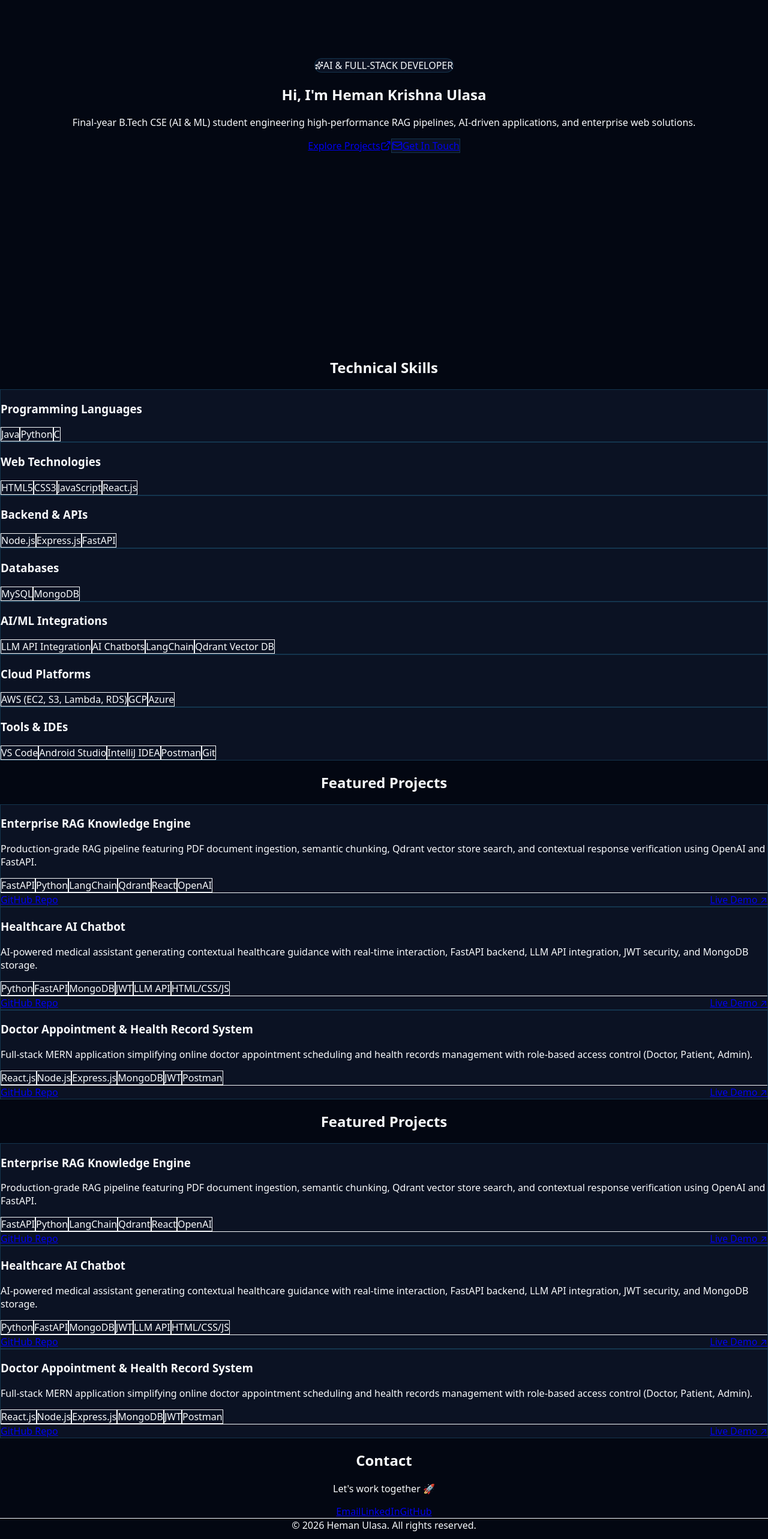
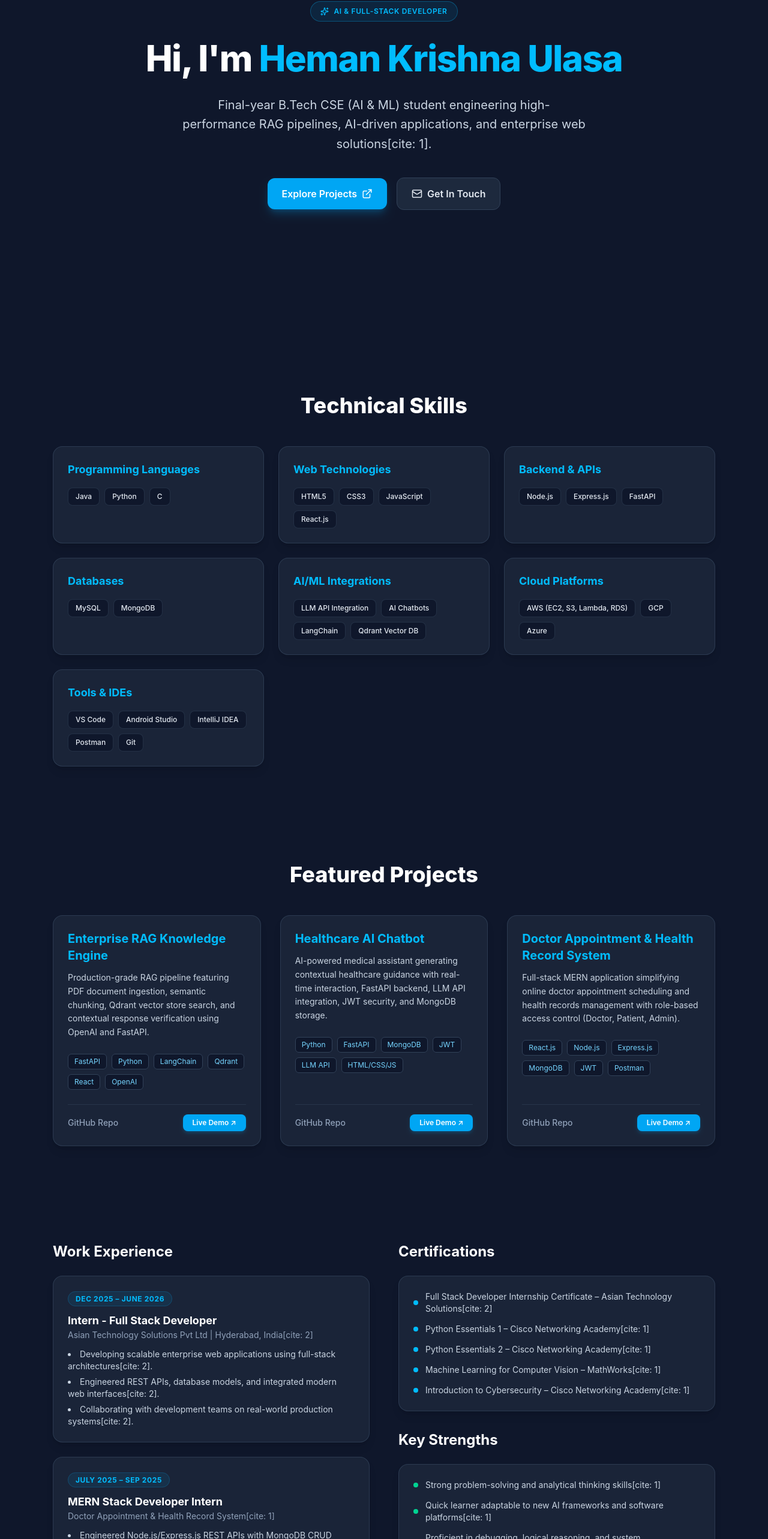
Before and after one commit to hemanulasa884-creator/heman-portfolio, a React (Vite) app: page / in a window 1280 px wide. Shown: the part 224-2790 px from the top of the page at 60% size. Built offline with nearby package versions, Linux system fonts and the light colour scheme.

Commit message:
Fix Tailwind CSS layout compilation

```diff
--- a/src/components/About.jsx
+++ b/src/components/About.jsx
@@ -1,66 +1,83 @@
 import React from 'react';
 import { motion } from 'framer-motion';
 
-const projects = [
-  {
-    title: "Enterprise RAG Knowledge Engine",
-    desc: "Production-grade RAG pipeline featuring PDF document ingestion, semantic chunking, Qdrant vector store search, and contextual response verification using OpenAI and FastAPI.",
-    github: "https://github.com/hemanulasa884-creator/heman-portfolio/tree/main/enterprise-rag-engine",
-    demo: "http://localhost:5174",
-    tags: ["FastAPI", "Python", "LangChain", "Qdrant", "React", "OpenAI"]
-  },
-  {
-    title: "Healthcare AI Chatbot",
-    desc: "AI-powered medical assistant generating contextual healthcare guidance with real-time interaction, FastAPI backend, LLM API integration, JWT security, and MongoDB storage.",
-    github: "https://github.com/hemanulasa884-creator/heman-portfolio",
-    demo: "#",
-    tags: ["Python", "FastAPI", "MongoDB", "JWT", "LLM API", "HTML/CSS/JS"]
-  },
-  {
-    title: "Doctor Appointment & Health Record System",
-    desc: "Full-stack MERN application simplifying online doctor appointment scheduling and health records management with role-based access control (Doctor, Patient, Admin).",
-    github: "https://github.com/hemanulasa884-creator/heman-portfolio",
-    demo: "#",
-    tags: ["React.js", "Node.js", "Express.js", "MongoDB", "JWT", "Postman"]
-  }
-];
+export default function About() {
+  return (
+    <section id="about" className="py-20 px-6 max-w-6xl mx-auto">
+      <div className="grid lg:grid-cols-2 gap-12">
+        <motion.div initial={{ opacity: 0, x: -20 }} whileInView={{ opacity: 1, x: 0 }} viewport={{ once: true }}>
+          <h2 className="text-2xl font-bold text-white mb-6">Work Experience</h2>
 
-export default function Projects() {
-  return (
-    <section id="projects" className="py-20 px-6 max-w-6xl mx-auto">
-      <h2 className="text-3xl font-extrabold text-white mb-10 text-center">Featured Projects</h2>
-      <div className="grid md:grid-cols-2 lg:grid-cols-3 gap-8">
-        {projects.map((p, index) => (
-          <motion.div
-            key={index}
-            initial={{ opacity: 0, y: 20 }}
-            whileInView={{ opacity: 1, y: 0 }}
-            viewport={{ once: true }}
-            transition={{ duration: 0.4, delay: index * 0.1 }}
-            className="glass-card p-6 rounded-2xl flex flex-col justify-between"
-          >
+          <div className="bg-slate-800/80 border border-slate-700/80 p-6 rounded-2xl mb-6 shadow-lg">
+            <span className="text-xs text-sky-400 font-bold uppercase tracking-wider bg-sky-500/10 px-3 py-1 rounded-full border border-sky-500/20">Dec 2025 – June 2026</span>
+            <h3 className="text-lg font-bold text-white mt-3">Intern - Full Stack Developer</h3>
+            <p className="text-slate-400 text-sm mb-3">Asian Technology Solutions Pvt Ltd | Hyderabad, India[cite: 2]</p>
+            <ul className="list-disc list-inside text-slate-300 text-sm space-y-1.5 font-normal">
+              <li>Developing scalable enterprise web applications using full-stack architectures[cite: 2].</li>
+              <li>Engineered REST APIs, database models, and integrated modern web interfaces[cite: 2].</li>
+              <li>Collaborating with development teams on real-world production systems[cite: 2].</li>
+            </ul>
+          </div>
+
+          <div className="bg-slate-800/80 border border-slate-700/80 p-6 rounded-2xl mb-8 shadow-lg">
+            <span className="text-xs text-sky-400 font-bold uppercase tracking-wider bg-sky-500/10 px-3 py-1 rounded-full border border-sky-500/20">July 2025 – Sep 2025</span>
+            <h3 className="text-lg font-bold text-white mt-3">MERN Stack Developer Intern</h3>
+            <p className="text-slate-400 text-sm mb-3">Doctor Appointment & Health Record System[cite: 1]</p>
+            <ul className="list-disc list-inside text-slate-300 text-sm space-y-1.5 font-normal">
+              <li>Engineered Node.js/Express.js REST APIs with MongoDB CRUD operations[cite: 1].</li>
+              <li>Implemented JWT authentication and role-based access control[cite: 1].</li>
+            </ul>
+          </div>
+
+          <h2 className="text-2xl font-bold text-white mb-6">Education</h2>
+          <div className="bg-slate-800/80 border border-slate-700/80 p-6 rounded-2xl space-y-4 shadow-lg">
             <div>
-              <h3 className="text-xl font-bold text-sky-400 mb-3">{p.title}</h3>
-              <p className="text-slate-300 text-sm mb-6 leading-relaxed">{p.desc}</p>
-              <div className="flex flex-wrap gap-2 mb-6">
-                {p.tags.map((tag, tIdx) => (
-                  <span key={tIdx} className="bg-slate-900 text-sky-300 text-xs px-2.5 py-1 rounded-md border border-slate-800">
-                    {tag}
-                  </span>
-                ))}
+              <h3 className="text-white font-bold">B.Tech - Computer Science & Engineering (AI & ML)</h3>
+              <p className="text-slate-400 text-sm">Mohan Babu University, Tirupati | CGPA: 8.06[cite: 1]</p>
+            </div>
+            <div className="border-t border-slate-700/60 pt-3">
+              <h3 className="text-white font-bold">Class XII (Intermediate)</h3>
+              <p className="text-slate-400 text-sm">Sree Bharathi Junior College | 61.9%[cite: 1]</p>
+            </div>
+            <div className="border-t border-slate-700/60 pt-3">
+              <h3 className="text-white font-bold">Class X (SSC)</h3>
+              <p className="text-slate-400 text-sm">Sree Bharathi School | 99%[cite: 1]</p>
+            </div>
+          </div>
+        </motion.div>
+
+        <motion.div initial={{ opacity: 0, x: 20 }} whileInView={{ opacity: 1, x: 0 }} viewport={{ once: true }}>
+          <h2 className="text-2xl font-bold text-white mb-6">Certifications</h2>
+          <div className="bg-slate-800/80 border border-slate-700/80 p-6 rounded-2xl mb-8 space-y-3.5 shadow-lg">
+            {[
+              "Full Stack Developer Internship Certificate – Asian Technology Solutions[cite: 2]",
+              "Python Essentials 1 – Cisco Networking Academy[cite: 1]",
+              "Python Essentials 2 – Cisco Networking Academy[cite: 1]",
+              "Machine Learning for Computer Vision – MathWorks[cite: 1]",
+              "Introduction to Cybersecurity – Cisco Networking Academy[cite: 1]"
+            ].map((cert, idx) => (
+              <div key={idx} className="flex items-center gap-3 text-slate-300 text-sm font-normal">
+                <span className="w-2 h-2 rounded-full bg-sky-400 shrink-0" />
+                <span>{cert}</span>
               </div>
-            </div>
+            ))}
+          </div>
 
-            <div className="flex gap-4 items-center pt-4 border-t border-slate-800">
-              <a href={p.github} target="_blank" rel="noreferrer" className="text-slate-400 hover:text-white text-sm underline">
-                GitHub Repo
-              </a>
-              <a href={p.demo} target="_blank" rel="noreferrer" className="ml-auto bg-sky-500 hover:bg-sky-600 text-white font-semibold px-4 py-1.5 rounded-lg text-xs transition">
-                Live Demo ↗
-              </a>
-            </div>
-          </motion.div>
-        ))}
+          <h2 className="text-2xl font-bold text-white mb-6">Key Strengths</h2>
+          <div className="bg-slate-800/80 border border-slate-700/80 p-6 rounded-2xl space-y-3.5 shadow-lg">
+            {[
+              "Strong problem-solving and analytical thinking skills[cite: 1]",
+              "Quick learner adaptable to new AI frameworks and software platforms[cite: 1]",
+              "Proficient in debugging, logical reasoning, and system architecture[cite: 1]",
+              "Proven ability to work independently and collaboratively[cite: 1]"
+            ].map((str, idx) => (
+              <div key={idx} className="flex items-center gap-3 text-slate-300 text-sm font-normal">
+                <span className="w-2 h-2 rounded-full bg-emerald-400 shrink-0" />
+                <span>{str}</span>
+              </div>
+            ))}
+          </div>
+        </motion.div>
       </div>
     </section>
   );
--- a/src/components/Hero.jsx
+++ b/src/components/Hero.jsx
@@ -4,29 +4,36 @@ import { Mail, ExternalLink, Sparkles } from 'lucide-react';
 
 export default function Hero() {
   return (
-    <section className="min-h-screen flex flex-col justify-center items-center px-6 py-12 max-w-6xl mx-auto text-center">
+    <section className="min-h-screen flex flex-col justify-center items-center px-6 py-20 max-w-5xl mx-auto text-center">
       <motion.div
-        initial={{ opacity: 0, y: 20 }}
+        initial={{ opacity: 0, y: 30 }}
         animate={{ opacity: 1, y: 0 }}
         transition={{ duration: 0.6 }}
+        className="flex flex-col items-center"
       >
-        <span className="inline-flex items-center gap-2 px-4 py-2 rounded-full glass-card text-sky-400 text-xs font-semibold tracking-wider uppercase mb-6">
+        <div className="inline-flex items-center gap-2 px-4 py-2 rounded-full bg-sky-500/10 border border-sky-400/30 text-sky-400 text-xs font-semibold tracking-wider uppercase mb-6">
           <Sparkles size={14} /> AI & Full-Stack Developer
-        </span>
+        </div>
 
-        <h1 className="text-4xl md:text-6xl font-extrabold text-white tracking-tight mb-6">
+        <h1 className="text-4xl md:text-6xl font-extrabold text-white tracking-tight mb-6 leading-tight">
           Hi, I'm <span className="text-sky-400">Heman Krishna Ulasa</span>
         </h1>
 
-        <p className="text-slate-300 text-base md:text-lg max-w-2xl mx-auto mb-8 leading-relaxed">
-          Final-year B.Tech CSE (AI & ML) student engineering high-performance RAG pipelines, AI-driven applications, and enterprise web solutions.
+        <p className="text-slate-300 text-base md:text-xl max-w-2xl mx-auto mb-10 leading-relaxed font-normal">
+          Final-year B.Tech CSE (AI & ML) student engineering high-performance RAG pipelines, AI-driven applications, and enterprise web solutions[cite: 1].
         </p>
 
         <div className="flex flex-wrap gap-4 justify-center items-center">
-          <a href="#projects" className="bg-sky-500 hover:bg-sky-600 text-white font-semibold px-6 py-3 rounded-xl transition flex items-center gap-2 shadow-lg shadow-sky-500/20">
+          <a
+            href="#projects"
+            className="bg-sky-500 hover:bg-sky-400 text-white font-semibold px-6 py-3.5 rounded-xl transition-all shadow-lg shadow-sky-500/25 flex items-center gap-2"
+          >
             Explore Projects <ExternalLink size={18} />
           </a>
-          <a href="mailto:hemanulasa884@gmail.com" className="glass-card text-slate-200 font-semibold px-6 py-3 rounded-xl transition flex items-center gap-2">
+          <a
+            href="mailto:hemanulasa884@gmail.com"
+            className="bg-slate-800 hover:bg-slate-700 text-slate-200 font-semibold px-6 py-3.5 rounded-xl transition-all border border-slate-700 flex items-center gap-2"
+          >
             <Mail size={18} /> Get In Touch
           </a>
         </div>
--- a/src/components/Projects.jsx
+++ b/src/components/Projects.jsx
@@ -28,7 +28,7 @@ const projects = [
 export default function Projects() {
   return (
     <section id="projects" className="py-20 px-6 max-w-6xl mx-auto">
-      <h2 className="text-3xl font-extrabold text-white mb-10 text-center">Featured Projects</h2>
+      <h2 className="text-3xl md:text-4xl font-extrabold text-white mb-12 text-center">Featured Projects</h2>
       <div className="grid md:grid-cols-2 lg:grid-cols-3 gap-8">
         {projects.map((p, index) => (
           <motion.div
@@ -37,25 +37,25 @@ export default function Projects() {
             whileInView={{ opacity: 1, y: 0 }}
             viewport={{ once: true }}
             transition={{ duration: 0.4, delay: index * 0.1 }}
-            className="glass-card p-6 rounded-2xl flex flex-col justify-between"
+            className="bg-slate-800/80 border border-slate-700/80 p-6 rounded-2xl flex flex-col justify-between shadow-lg"
           >
             <div>
               <h3 className="text-xl font-bold text-sky-400 mb-3">{p.title}</h3>
-              <p className="text-slate-300 text-sm mb-6 leading-relaxed">{p.desc}</p>
+              <p className="text-slate-300 text-sm mb-6 leading-relaxed font-normal">{p.desc}</p>
               <div className="flex flex-wrap gap-2 mb-6">
                 {p.tags.map((tag, tIdx) => (
-                  <span key={tIdx} className="bg-slate-900 text-sky-300 text-xs px-2.5 py-1 rounded-md border border-slate-800">
+                  <span key={tIdx} className="bg-slate-900 text-sky-300 text-xs px-2.5 py-1 rounded-md border border-slate-700">
                     {tag}
                   </span>
                 ))}
               </div>
             </div>
 
-            <div className="flex gap-4 items-center pt-4 border-t border-slate-800">
-              <a href={p.github} target="_blank" rel="noreferrer" className="text-slate-400 hover:text-white text-sm underline">
+            <div className="flex gap-4 items-center pt-4 border-t border-slate-700/60">
+              <a href={p.github} target="_blank" rel="noreferrer" className="text-slate-400 hover:text-white text-sm font-medium">
                 GitHub Repo
               </a>
-              <a href={p.demo} target="_blank" rel="noreferrer" className="ml-auto bg-sky-500 hover:bg-sky-600 text-white font-semibold px-4 py-1.5 rounded-lg text-xs transition">
+              <a href={p.demo} target="_blank" rel="noreferrer" className="ml-auto bg-sky-500 hover:bg-sky-400 text-white font-semibold px-4 py-1.5 rounded-lg text-xs transition shadow-md shadow-sky-500/20">
                 Live Demo ↗
               </a>
             </div>
--- a/src/components/Skills.jsx
+++ b/src/components/Skills.jsx
@@ -14,7 +14,7 @@ const skillCategories = [
 export default function Skills() {
   return (
     <section id="skills" className="py-20 px-6 max-w-6xl mx-auto">
-      <h2 className="text-3xl font-extrabold text-white mb-10 text-center">Technical Skills</h2>
+      <h2 className="text-3xl md:text-4xl font-extrabold text-white mb-12 text-center">Technical Skills</h2>
       <div className="grid md:grid-cols-2 lg:grid-cols-3 gap-6">
         {skillCategories.map((cat, idx) => (
           <motion.div
@@ -23,12 +23,12 @@ export default function Skills() {
             whileInView={{ opacity: 1, y: 0 }}
             viewport={{ once: true }}
             transition={{ duration: 0.4, delay: idx * 0.05 }}
-            className="glass-card p-6 rounded-2xl"
+            className="bg-slate-800/80 border border-slate-700/80 p-6 rounded-2xl shadow-lg"
           >
             <h3 className="text-sky-400 font-bold text-lg mb-4">{cat.name}</h3>
             <div className="flex flex-wrap gap-2">
               {cat.skills.map((s, sIdx) => (
-                <span key={sIdx} className="bg-slate-900 text-slate-300 text-xs px-3 py-1.5 rounded-lg border border-slate-800">
+                <span key={sIdx} className="bg-slate-900 text-slate-200 text-xs font-medium px-3 py-1.5 rounded-lg border border-slate-700/60">
                   {s}
                 </span>
               ))}
--- a/src/index.css
+++ b/src/index.css
@@ -1,22 +1,13 @@
-@tailwind base;
-@tailwind components;
-@tailwind utilities;
+@import "tailwindcss";
+
+* {
+  box-sizing: border-box;
+}
 
 body {
-  background-color: #030712;
-  color: #f8fafc;
-  font-family: system-ui, -apple-system, sans-serif;
   margin: 0;
   padding: 0;
+  background-color: #0b0f19;
+  color: #f1f5f9;
+  font-family: -apple-system, BlinkMacSystemFont, "Segoe UI", Roboto, Helvetica, Arial, sans-serif;
 }
-
-.glass-card {
-  background: rgba(15, 23, 42, 0.75);
-  backdrop-filter: blur(12px);
-  border: 1px solid rgba(56, 189, 248, 0.2);
-}
-
-.glass-card:hover {
-  border-color: rgba(56, 189, 248, 0.5);
-  box-shadow: 0 0 20px rgba(56, 189, 248, 0.2);
-}
```
